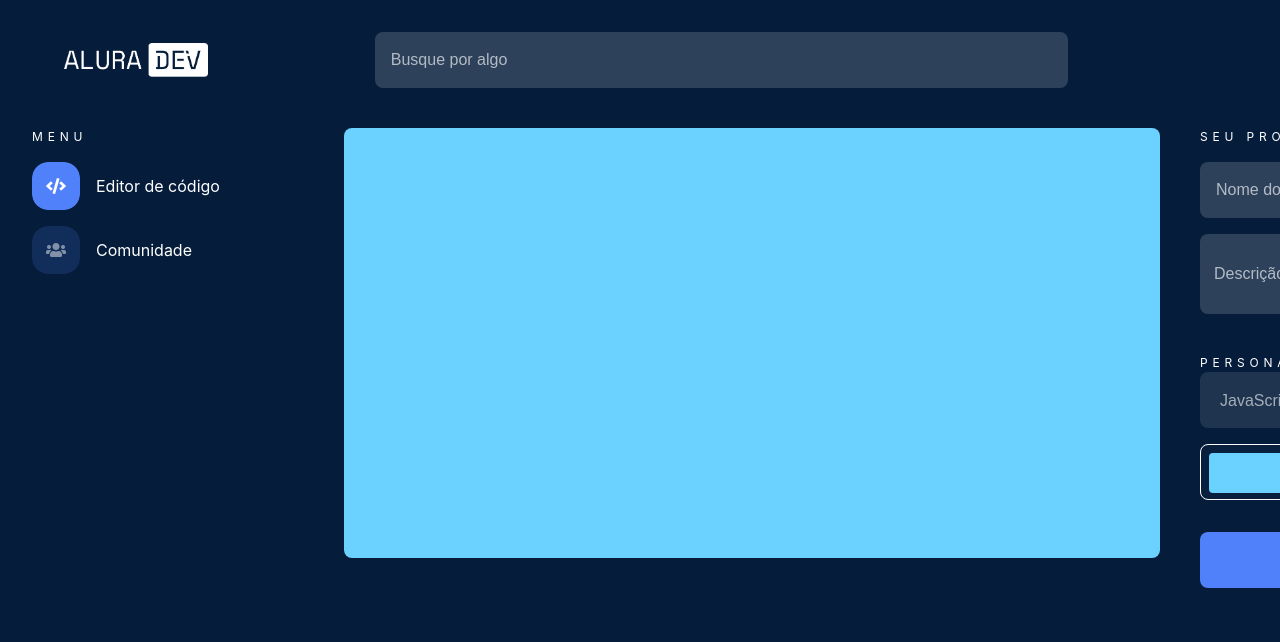
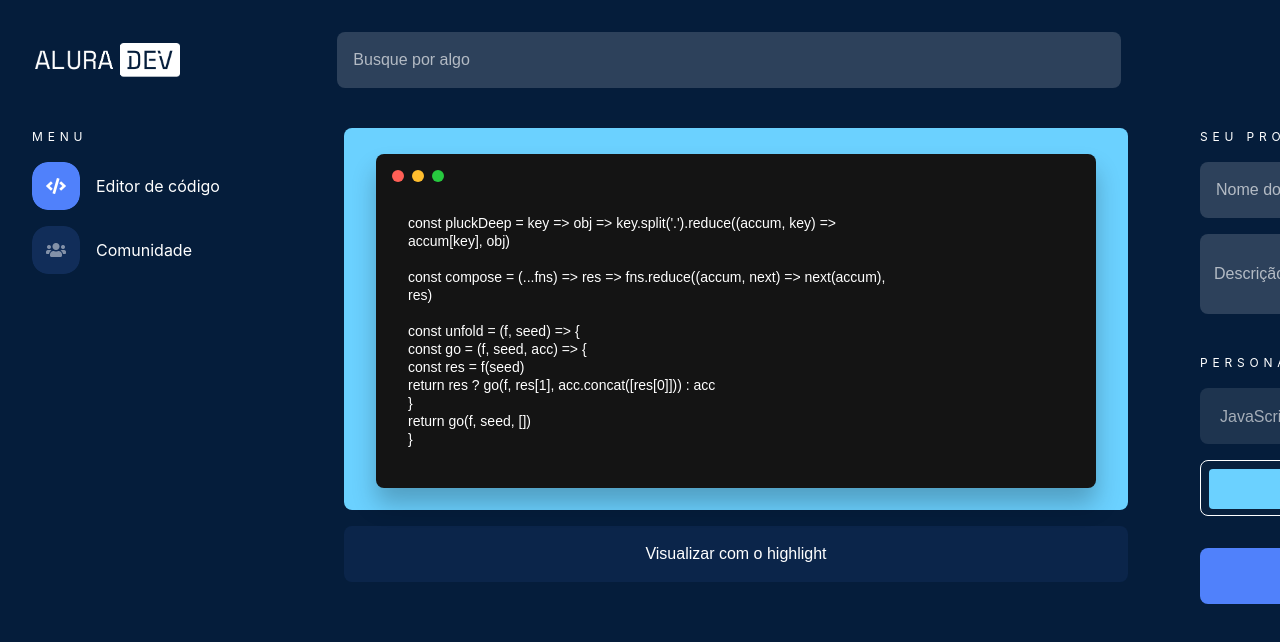
Before and after one commit to devHikary/AluraDev, a plain HTML site: page index.html in a window 1280 px wide. Shown: the top 642 px of the page. Drawn offline with Linux system fonts and the light colour scheme.

Commit message:
Primeiro layout finalizado ainda não é responsivo

```diff
--- a/css/style.css
+++ b/css/style.css
@@ -16,6 +16,7 @@ body{
 
   display: flex;
   align-items: center;
+  justify-content:space-around;
   margin: 32px;
 }
 
@@ -26,20 +27,19 @@ body{
   top: 12px;
   border-radius: 0px;
 
-  margin-left: 32px;
 }
 
 
 .busque{
   background-color:rgba(255, 255, 255, 0.16);
   height: 56px;
-  width: 752px;
+  width: 784px;
   left: 0px;
   top: 0px;
   border-radius: 8px;
   border: none;
 
-  margin-left: 167px;
+  margin-left: 150px;
 }
 
 .busque::placeholder{
@@ -58,7 +58,7 @@ body{
   height: 32px;
   width: 32px;
 
-  padding-left: 258px;
+  margin-left: 187px;
 }
 
 .fontePerfil{
@@ -67,9 +67,9 @@ body{
   font-weight: 400;
   line-height: 24px;
   letter-spacing: 0em;
-  text-align: left;
+  text-align: right;
 
-  padding-left: 8px;
+  margin-left: 8px;
 }
 
 /*Menu Lateral Esquerdo*/
@@ -166,16 +166,16 @@ body{
 
 }
 
+/*Quadro editor*/
 
-.editor{
-  /* code_editor */
-
-/* Auto Layout */
-
+.quadro{
   display: flex;
   flex-direction: column;
   align-items: flex-start;
-padding: 32px;
+  padding-top: 16px;
+  padding-left: 32px;
+
+
 
   position: absolute;
   width: 752px;
@@ -187,11 +187,115 @@ background: #6BD1FF;
   border-radius: 8px;
 }
 
+.editor{
+  display: flex;
+  flex-direction: column;
+  align-items: flex-start;
+  padding: 16px;
+
+  position: static;
+  width: 688px;
+  height: 302px;
+  left: 32px;
+  top: 32px;
+
+  /* Neutral/$dark-gray */
+
+  background: #141414;
+  /* $editor-shadow */
+
+  box-shadow: 0px 16px 24px rgba(0, 0, 0, 0.24);
+  border-radius: 8px;
+
+/* Inside Auto Layout */
+
+  flex: none;
+  order: 0;
+  flex-grow: 0;
+  margin: 10px 0px;
+}
+
+.dot-container{
+  width: 52px;
+  height: 12px;
+
+
+  display: flex;
+  justify-content: space-between;
+}
+
+.dot{
+  width: 12px;
+  height: 12px;
+  left: 16px;
+  top: 16px;
+
+  border-radius: 16px;
+}
+
+.macRed{
+  background: #FF5F56;
+}
+.macYellow{
+  /* Mac/$mac_yellow */
+  background: #FFBD2E;
+}
+.macGreen{
+/* Mac/$mac_green */
+  background: #27C93F;
+}
+
+.codigo{
+  position: static;
+  width: 656px;
+  height: 234px;
+  left: 16px;
+  top: 52px;
+
+  margin: 16px;
+}
+
+.fonteCodigo{
+  font-family: Roboto Mono,sans-serif;
+  font-style: normal;
+  font-weight: normal;
+  font-size: 14px;
+  line-height: 18px;
+
+}
+
+.centro-container{
+  width: auto;
+  height: auto;
+  display: flex;
+  flex-direction: column;
+}
+
+.botaoVisualizar{
+  position: absolute;
+  width: 784px;
+  height: 56px;
+  left: 344px;
+  top: 526px;
+
+  background: rgba(80, 129, 251, 0.08);
+  border-radius: 8px;
+  border: none;
+
+  font-style: normal;
+  font-weight: normal;
+  font-size: 16px;
+  line-height: 24px;
+  /* identical to box height, or 150% */
+
+  text-align: center;
+
+  color: var(--neutral);
+
+}
+
+/*Menu da Direita*/
 .menuDireito{
-  /* base */
-
-/* Auto Layout */
-
 position: absolute;
 width: 272px;
 height: 600px;
@@ -320,6 +424,7 @@ text-transform: uppercase;
 color: var(--neutral);
 
 margin-top: 40px;
+margin-bottom: 16px;
 
 }
 
@@ -418,10 +523,6 @@ border: none;
   color: #051D3B;
 }
 
-.botaoSalvar::placeholder{
-
-}
-
 @media(min-width: 769px) {
 
 
--- a/index.html
+++ b/index.html
@@ -43,8 +43,33 @@
       </ul>
     </div>
 
-    <div class="editor">
-
+    <div class="">
+      <div class="quadro">
+        <div class="editor">
+          <div class="dot-container">
+            <div class="dot macRed"></div>
+            <div class="dot macYellow"></div>
+            <div class="dot macGreen"></div>
+          </div>
+          <div class="codigo"></br>
+            <p class="fonteCodigo">const pluckDeep = key => obj => key.split('.').reduce((accum, key) => </br>
+              accum[key], obj)</br>
+              </br>
+              const compose = (...fns) => res => fns.reduce((accum, next) => next(accum), </br>
+              res)</br>
+              </br>
+              const unfold = (f, seed) => {</br>
+              const go = (f, seed, acc) => {</br>
+              const res = f(seed)</br>
+              return res ? go(f, res[1], acc.concat([res[0]])) : acc</br>
+              }</br>
+              return go(f, seed, [])</br>
+              }</br>
+            </p>
+          </div>
+        </div>
+      </div>
+      <button class="botaoVisualizar">Visualizar com o highlight</button>
     </div>
 
     <div class="menuDireito">
```
Lines whose indentation alone changed are shown as unchanged.
